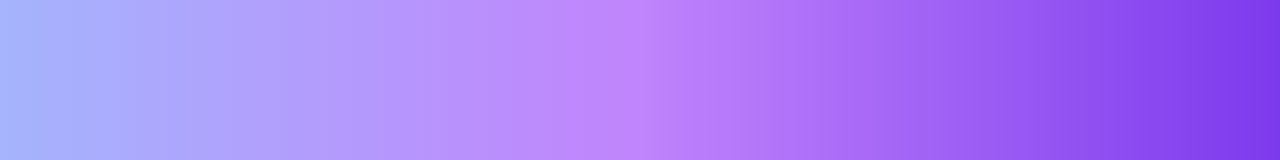
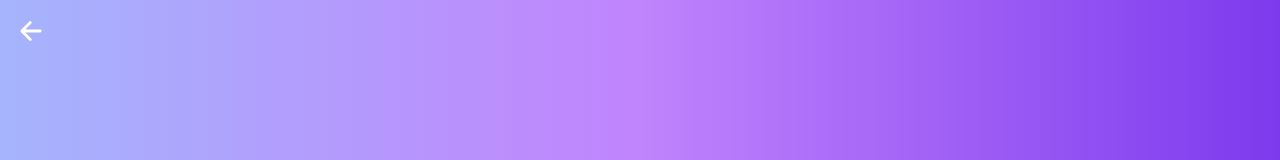
Before and after one commit to Naledi-Dikgale/brain-cardio, a React (Vite) app: page / in a window 1280 px wide. Both pictures are taken after a click on the button "Start". Shown: the top 160 px of the page. Built offline with nearby package versions, Linux system fonts and the light colour scheme; a web font is replaced by a local one.

Commit message:
Add arrowBack

```diff
--- a/src/components/SplashPage.jsx
+++ b/src/components/SplashPage.jsx
@@ -11,12 +11,16 @@ const SplashPage = ({ onStart }) => {
   };
 
   const handleBack = () => {
-    navigate(-1);
-  };
-
+  setShowRules(false);
+};
 
   return (
     <div className="flex flex-col items-center justify-center h-screen bg-gradient-to-r from-indigo-300  via-purple-400 to-violet-600 text-white">
+      {showRules && (
+        <button onClick={handleBack} className="absolute top-0 left-0 m-4">
+          <IoArrowBack size={30} />
+        </button>
+      )}
       <div className="text-4xl font-nosi mb-4">Tech-30</div>
       <div className="relative">
         <div className="p-12 w-40 h-40 bg-cover bg-center rounded-full" style={{ backgroundImage: `url(/logo.png)` }}>
```
